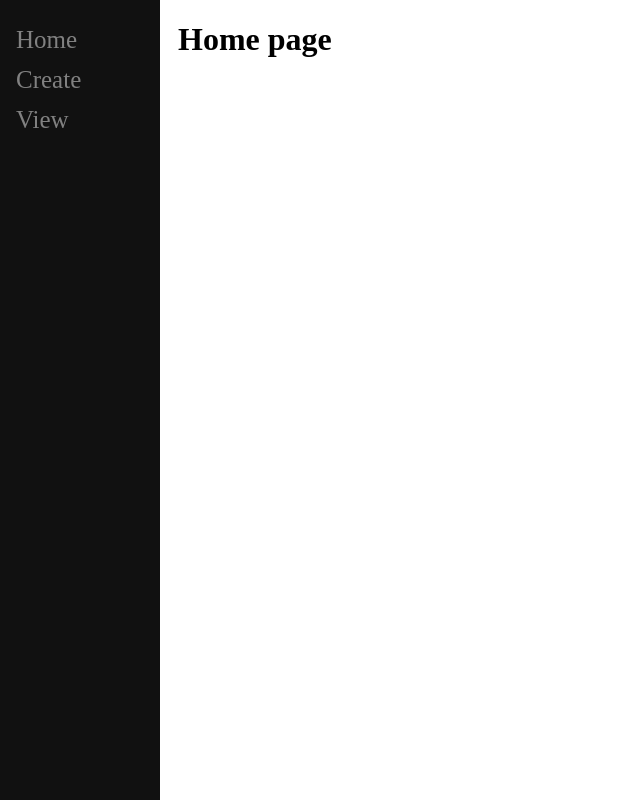
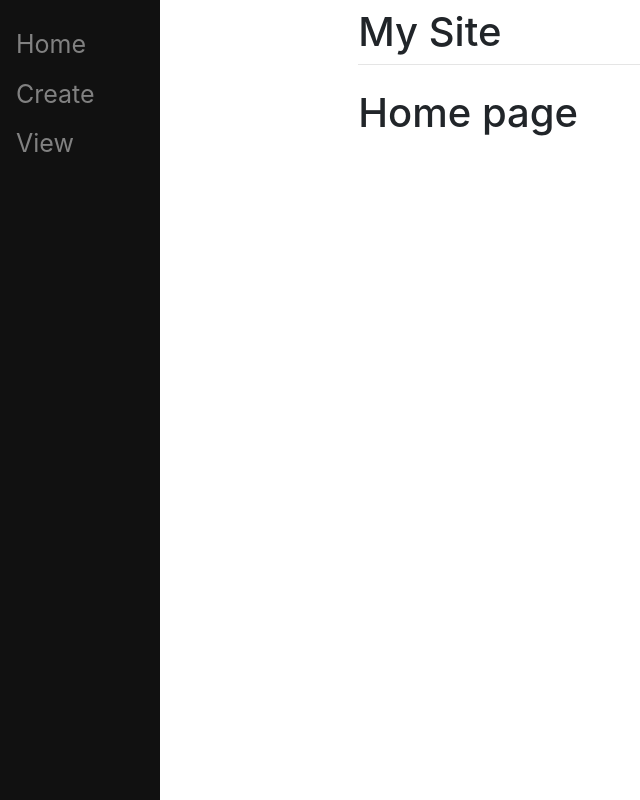
Before and after one commit to PedroCtba/django-tutorial-tech-with-tim, a Django app: page / in a window 1280 px wide. Shown: the whole page, without its empty margins (0-640 px from the left). Run offline with Django 4.2, Linux system fonts and the light colour scheme.

Commit message:
build: add bootstrap to base.html

```diff
--- a/main/templates/main/base.html
+++ b/main/templates/main/base.html
@@ -31,6 +31,11 @@
             padding: 0px 10px;
         }
     </style>
+    <meta charset="utf-8">
+    <meta name="viewport" content="width=device-width, initial-scale=1, shrink-to-fit=no">
+
+    <link rel="stylesheet" href="https://cdn.jsdelivr.net/npm/bootstrap@4.3.1/dist/css/bootstrap.min.css" integrity="sha384-ggOyR0iXCbMQv3Xipma34MD+dH/1fQ784/j6cY/iJTQUOhcWr7x9JvoRxT2MZw1T" crossorigin="anonymous">
+
     <meta charset="UTF-8">
     <meta http-equiv="X-UA-Compatible" content="IE=edge">
     <meta name="viewport" content="width=device-width, initial-scale=1.0">
@@ -44,8 +49,19 @@
     </div>
 
     <div id="content", name="content", class="main">
-    {% block content %}
-    {% endblock %}
+        <div class="row justify-content-center">
+            <div class="col-8">
+            <h1 class="mt-2">My Site</h1>
+            <hr class ="mt-0 mb-4">
+            {% block content %}
+            {% endblock %}
+            </div>
+        </div>
     </div>
+
+    <script src="https://code.jquery.com/jquery-3.3.1.slim.min.js" integrity="sha384-q8i/X+965DzO0rT7abK41JStQIAqVgRVzpbzo5smXKp4YfRvH+8abtTE1Pi6jizo" crossorigin="anonymous"></script>
+    <script src="https://cdn.jsdelivr.net/npm/popper.js@1.14.7/dist/umd/popper.min.js" integrity="sha384-UO2eT0CpHqdSJQ6hJty5KVphtPhzWj9WO1clHTMGa3JDZwrnQq4sF86dIHNDz0W1" crossorigin="anonymous"></script>
+    <script src="https://cdn.jsdelivr.net/npm/bootstrap@4.3.1/dist/js/bootstrap.min.js" integrity="sha384-JjSmVgyd0p3pXB1rRibZUAYoIIy6OrQ6VrjIEaFf/nJGzIxFDsf4x0xIM+B07jRM" crossorigin="anonymous"></script>
+
 </body>
 </html>
```
